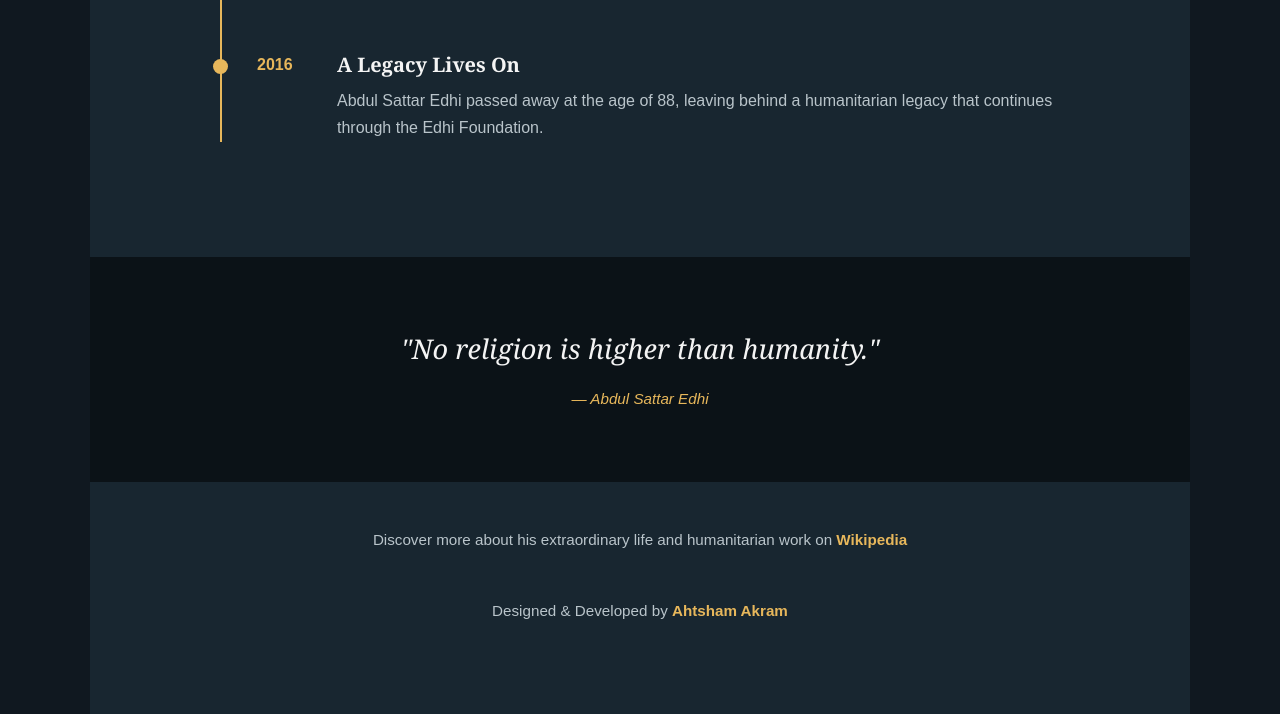
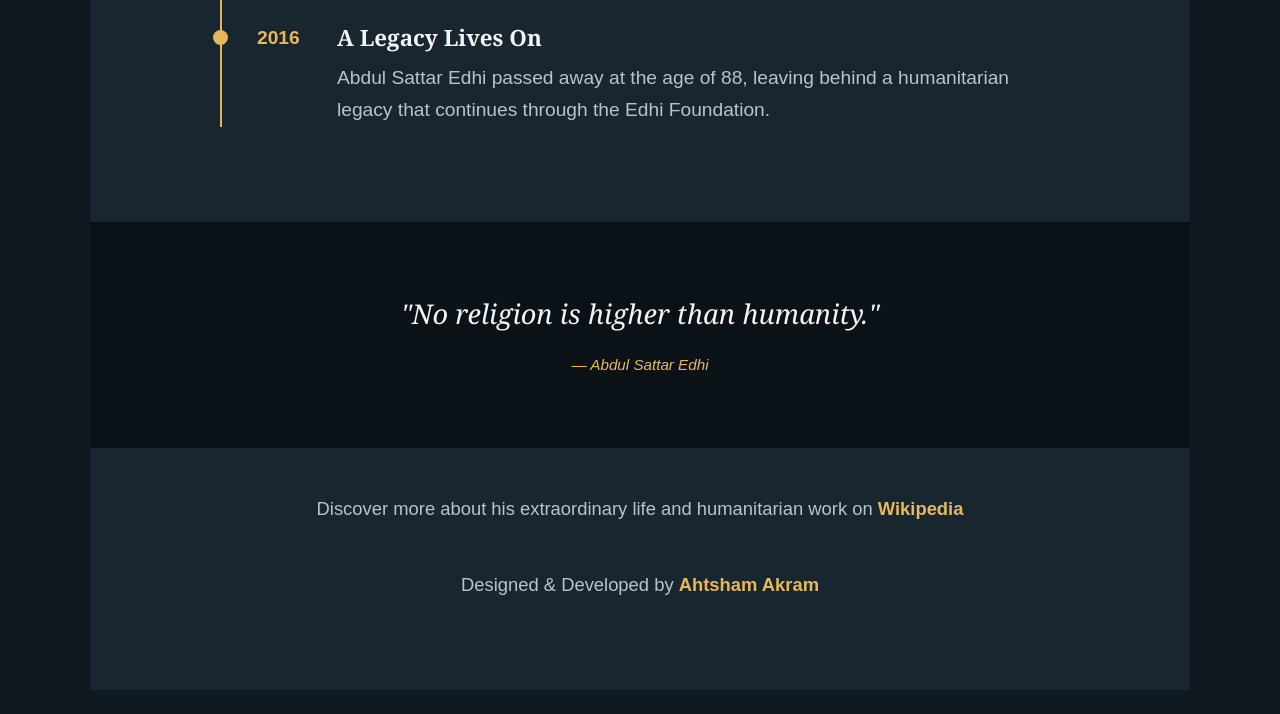
Before and after one commit to ahtsham-akram/tribute-page, a plain HTML site: page index.html in a window 1280 px wide. Shown: the part 1244-1958 px from the top of the page. After the commit the page ends 1934 px from the top, so only its background shows below. Drawn offline with Linux system fonts and the light colour scheme.

Commit message:
Refactor CSS styles for improved layout and design

```diff
--- a/styles.css
+++ b/styles.css
@@ -112,7 +112,7 @@ body {
   position: relative;
   display: flex;
   gap: 25px;
-  margin-bottom: 45px;
+  margin-bottom: 25px;
 }
 
 .timeline article::before {
@@ -130,20 +130,20 @@ body {
   color: #e7b75b;
   font-weight: bold;
   min-width: 55px;
-  font-size: 1rem;
+  font-size: 1.2rem;
 }
 
 .timeline h3 {
   margin: 0 0 8px;
   font-family: Georgia, "Times New Roman", serif;
-  font-size: 1.25rem;
+  font-size: 1.4rem;
   line-height: 1.4;
 }
 
 .timeline p {
   margin: 0;
   color: #b9c4ca;
-  font-size: 1rem;
+  font-size: 1.2rem;
   line-height: 1.7;
 }
 
@@ -182,6 +182,7 @@ footer {
 
 footer p {
   margin: 0;
+  font-size: 1.15rem;
 }
 
 footer a {
```
